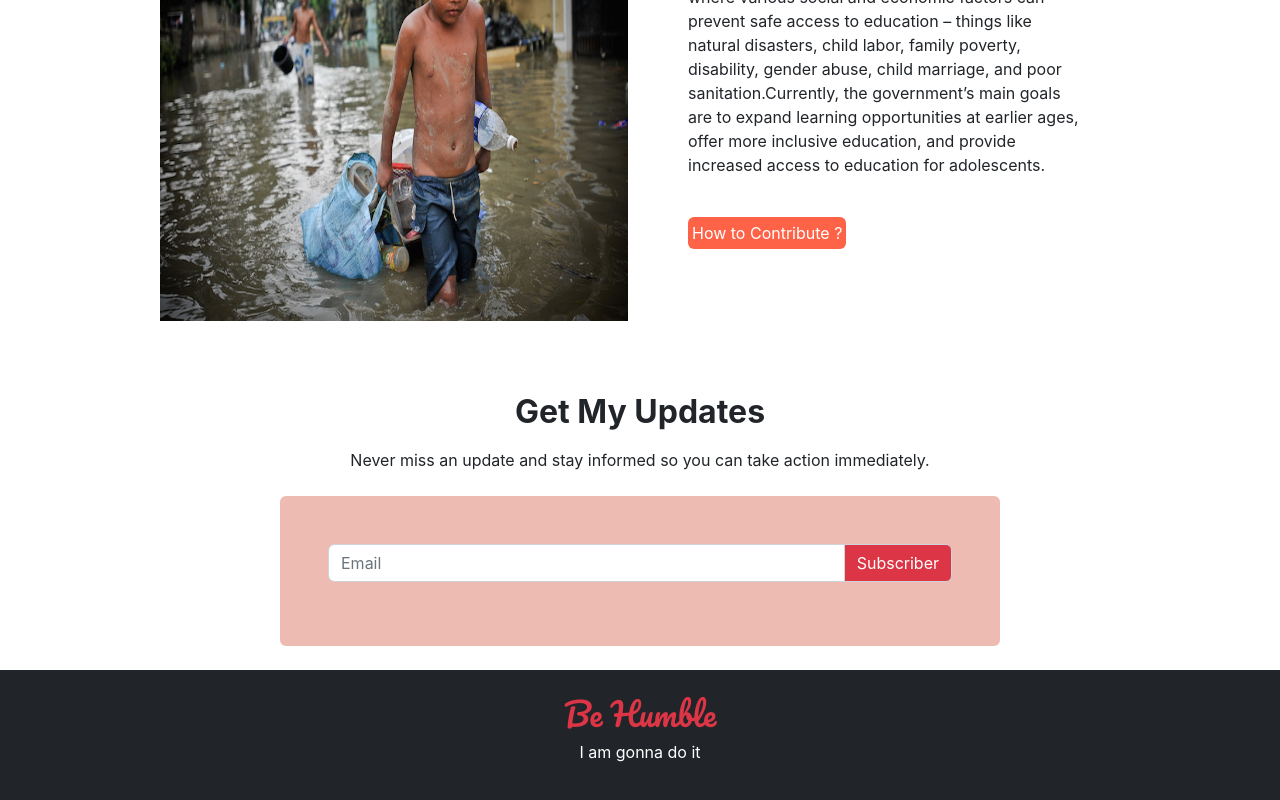
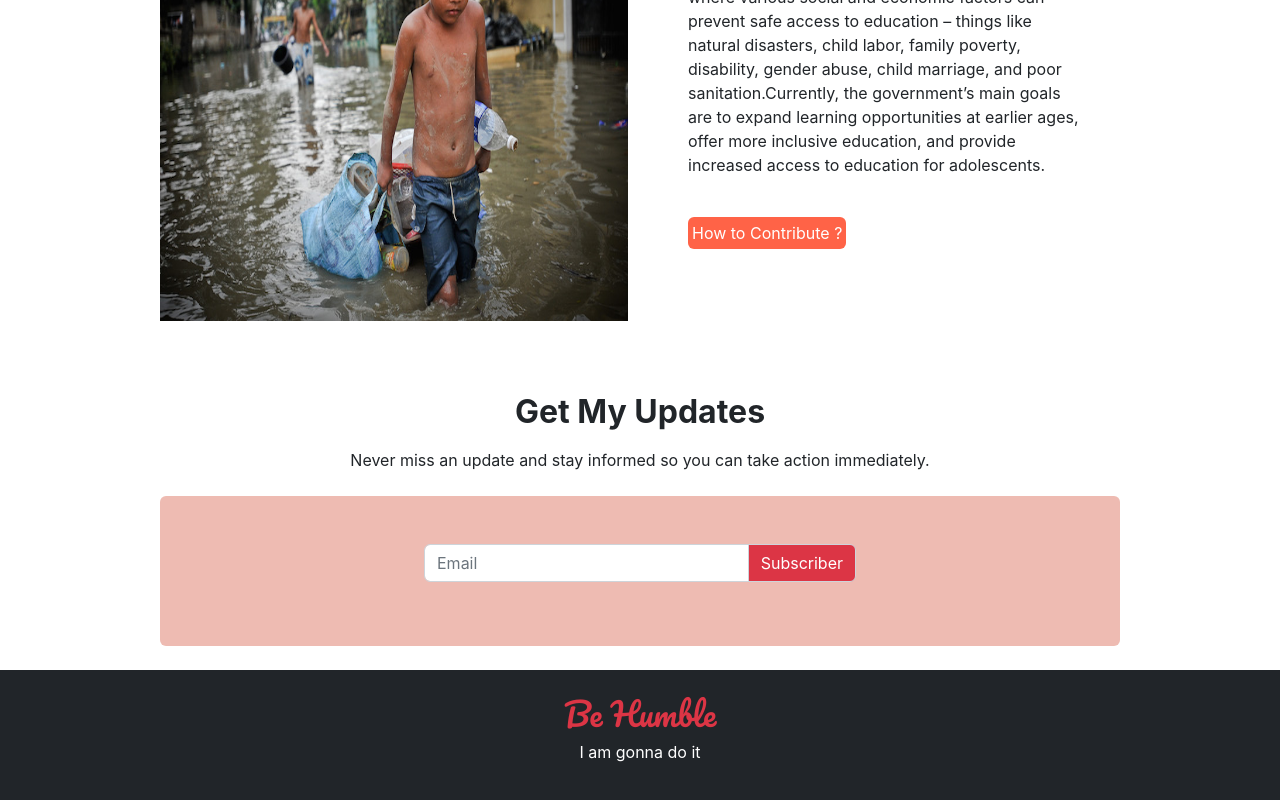
Before and after one commit to RitaM5/Donate-today, a React (Vite) app: page /home in a window 1280 px wide. Shown: the part 2520-3320 px from the top of the page. Built offline with nearby package versions, Linux system fonts and the light colour scheme.

Commit message:
button size edited

```diff
--- a/src/Components/Donate/Donate.jsx
+++ b/src/Components/Donate/Donate.jsx
@@ -106,10 +106,10 @@ const Donate = () => {
                     <h2 className="fw-bold">Get My Updates</h2>
                     <p className="w-75 mx-auto py-2 text-center">Never miss an update and stay informed so you can take action immediately.</p>
                 </div>
-                <div className="email p-5 rounded w-75 mx-auto">
-                    <div class="input-group mb-3">
-                        <input type="text" className="form-control" placeholder="Email" aria-label="Recipient's username" aria-describedby="basic-addon2"></input>
-                        <span className ="input-group-text bg-danger text-white" id="basic-addon2">Subscriber</span>
+                <div className="email p-5 rounded mx-auto">
+                    <div class="input-group w-50 mb-3 mx-auto">
+                        <input type="text" className="form-control w-50" placeholder="Email" aria-label="Recipient's username" aria-describedby="basic-addon2"></input>
+                        <span className="input-group-text bg-danger text-white" id="basic-addon2">Subscriber</span>
                     </div>
                 </div>
             </div>
```
